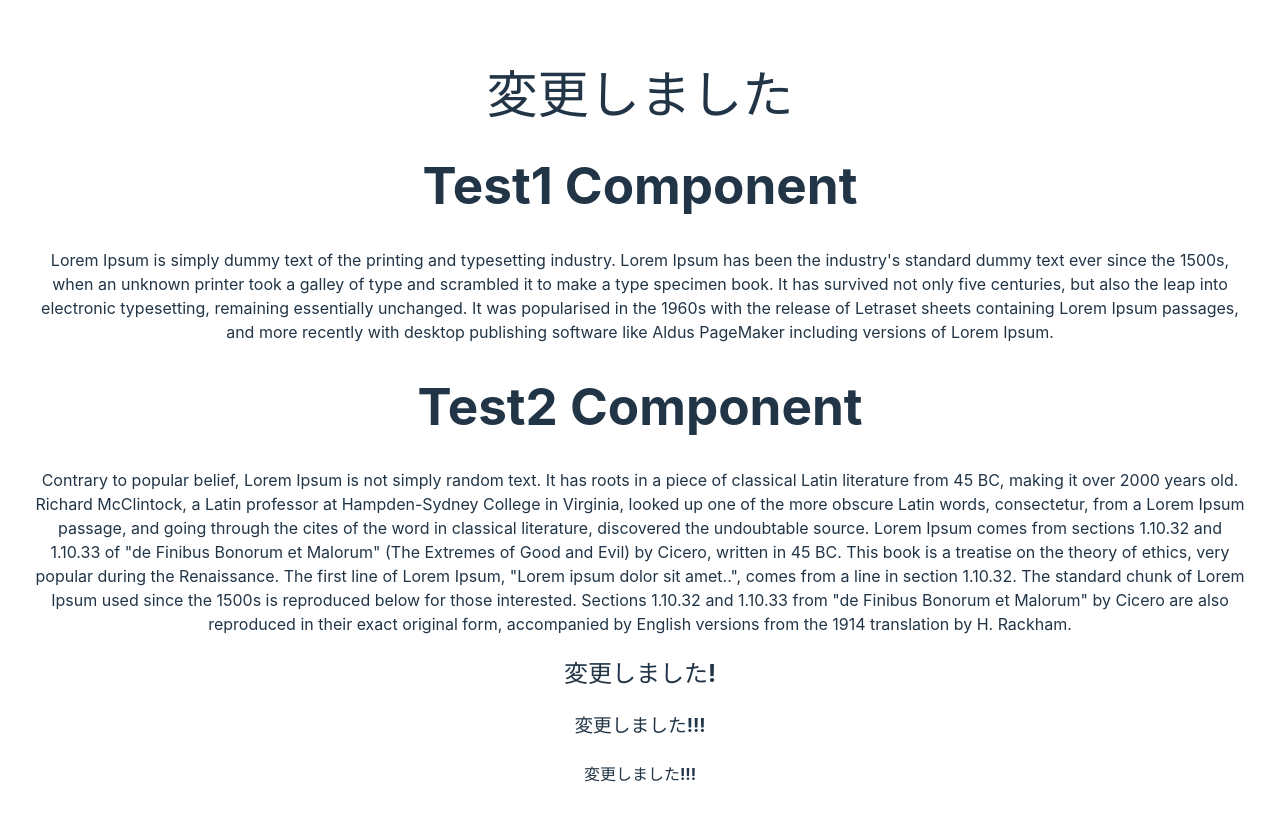
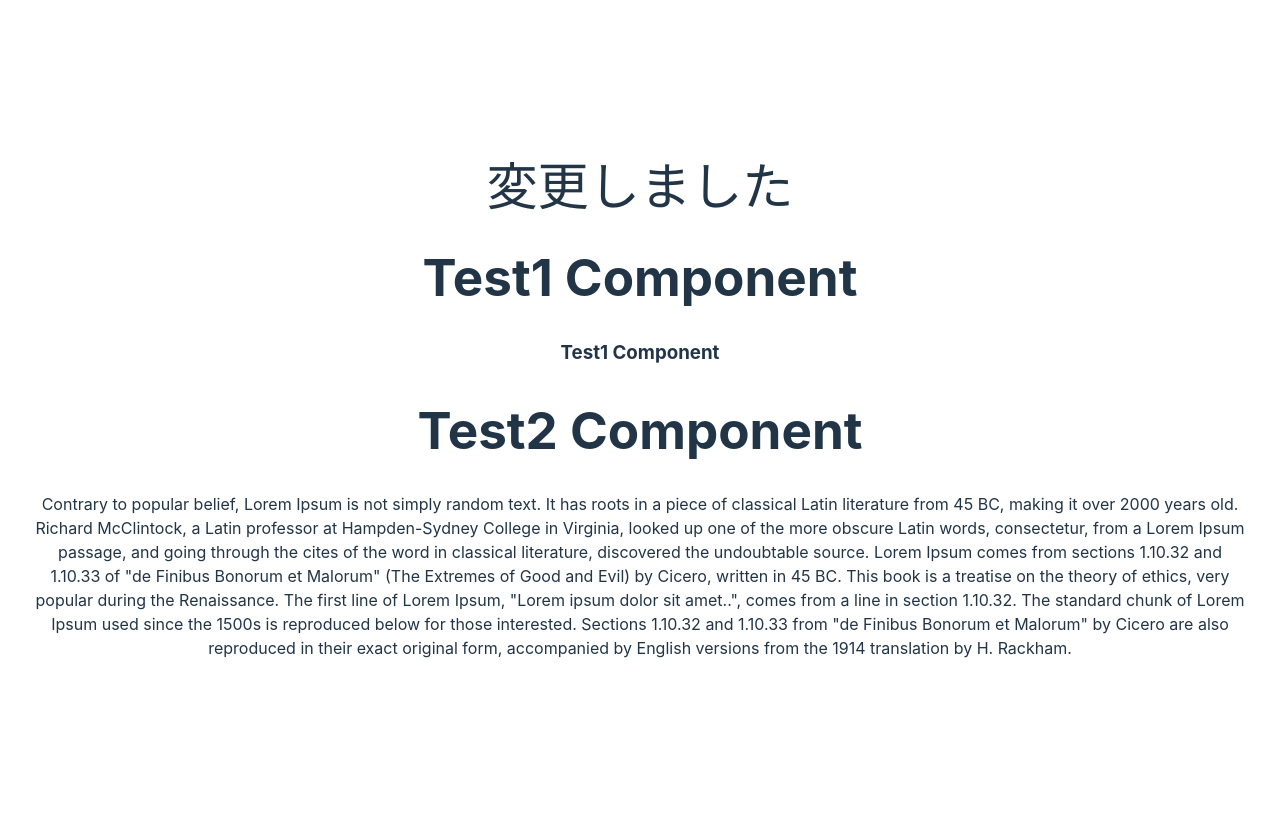
Before and after one commit to kei-creative-life/actions-test, a Vue app: page / in a window 1280 px wide. Shown: the top 820 px of the page. Built offline with nearby package versions, Linux system fonts and the light colour scheme.

Commit message:
差分追加

```diff
--- a/src/App.vue
+++ b/src/App.vue
@@ -7,9 +7,6 @@
   <h1>変更しました</h1>
   <Test1 />
   <Test2 />
-  <h2>変更しました!</h2>
-  <h3>変更しました!!!</h3>
-  <h4>変更しました!!!</h4>
 </template>
 
 <style scoped>
--- a/src/components/Test1.vue
+++ b/src/components/Test1.vue
@@ -2,16 +2,7 @@
 
 <template>
   <h1>Test1 Component</h1>
-  <p>
-    Lorem Ipsum is simply dummy text of the printing and typesetting industry.
-    Lorem Ipsum has been the industry's standard dummy text ever since the
-    1500s, when an unknown printer took a galley of type and scrambled it to
-    make a type specimen book. It has survived not only five centuries, but also
-    the leap into electronic typesetting, remaining essentially unchanged. It
-    was popularised in the 1960s with the release of Letraset sheets containing
-    Lorem Ipsum passages, and more recently with desktop publishing software
-    like Aldus PageMaker including versions of Lorem Ipsum.
-  </p>
+  <h3>Test1 Component</h3>
 </template>
 
 <style scoped></style>
```
